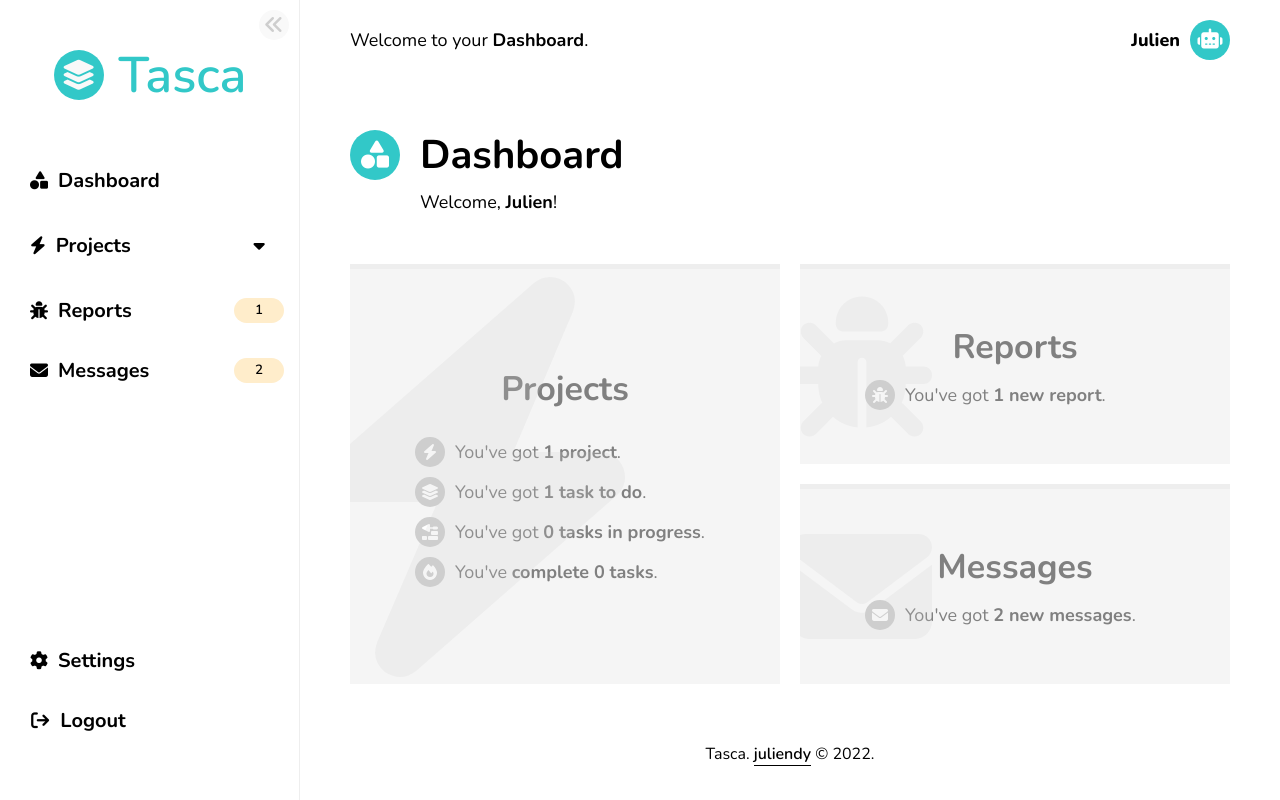
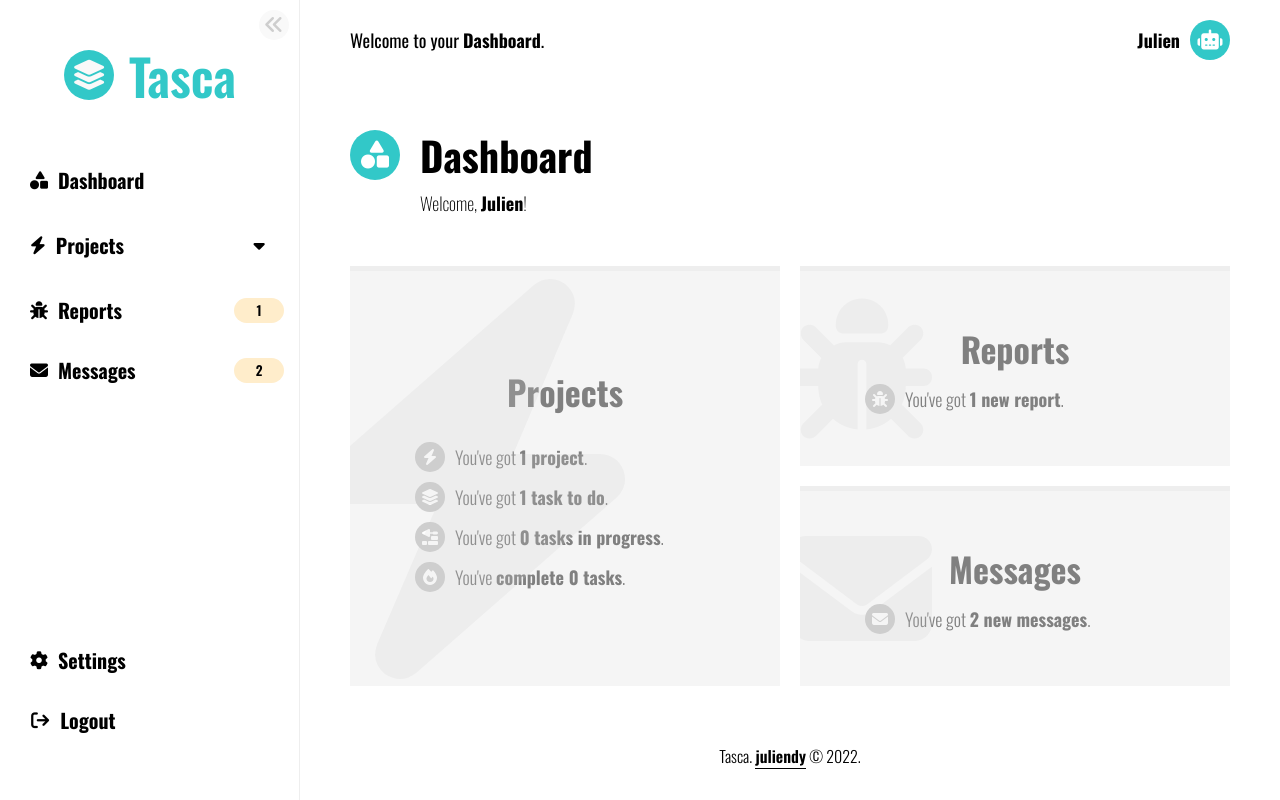
Before and after one commit to juliendy/Tasca, a React (Vite) app: page / in a window 1280 px wide. Built offline with nearby package versions, Linux system fonts and the light colour scheme.

Commit message:
chore: fonts added (to toggle beween)

```diff
--- a/src/index.css
+++ b/src/index.css
@@ -1,7 +1,11 @@
 /* Variables */
 :root {
     /* Fonts */
-    --font-primary: 'Nunito', sans-serif;
+        /* --font-primary: 'Nunito', sans-serif; */
+    /* --font-primary: 'Poppins', sans-serif; */
+    --font-primary: 'Oswald', sans-serif;
+    /* --font-primary: 'Merriweather', sans-serif; */
+    /* --font-primary: 'Nunito', sans-serif; */
     /* Colours */
     --color-dropdown-hover: rgb(245, 245, 245);
     --color-light: #f9f9f9;
```
